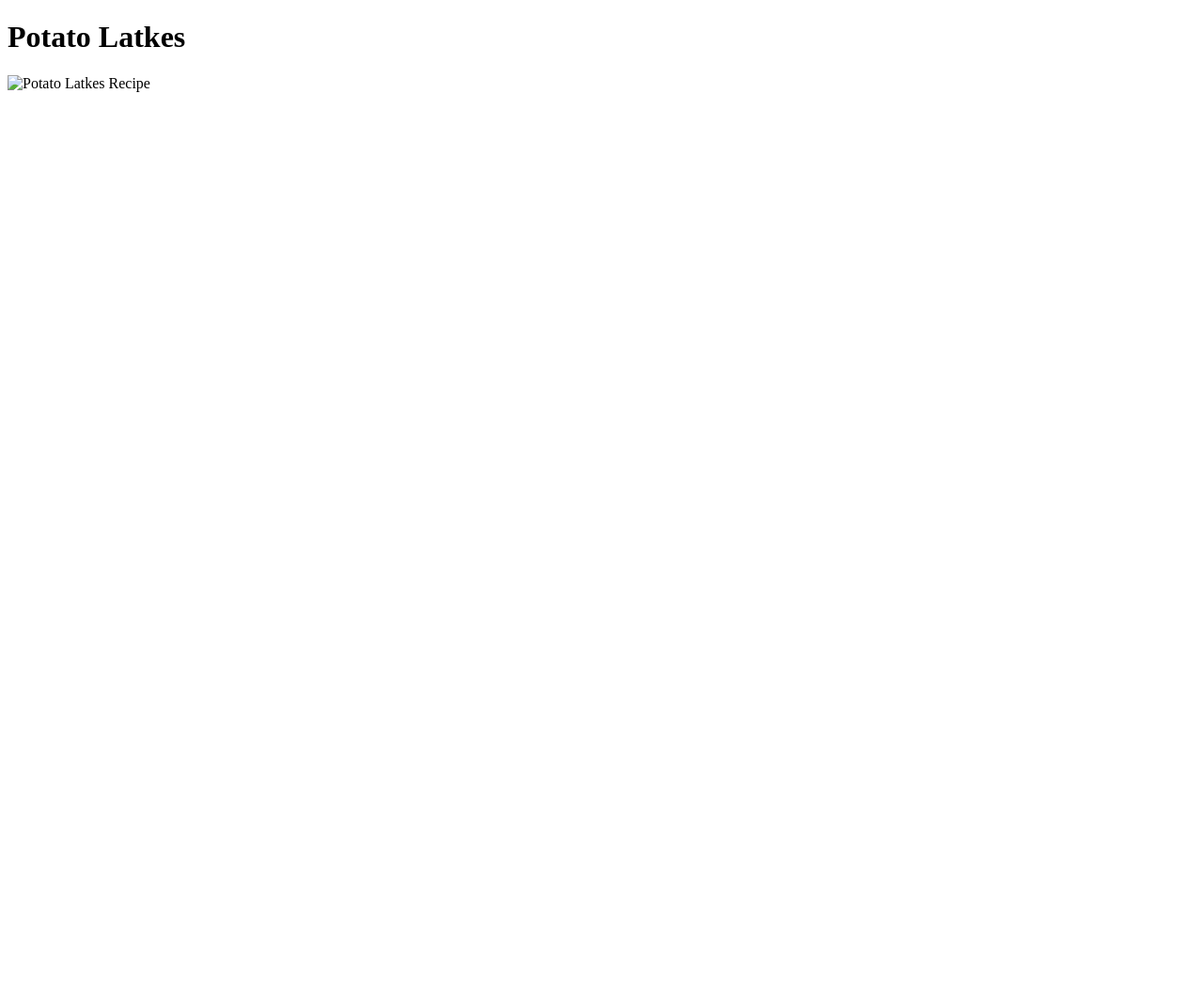
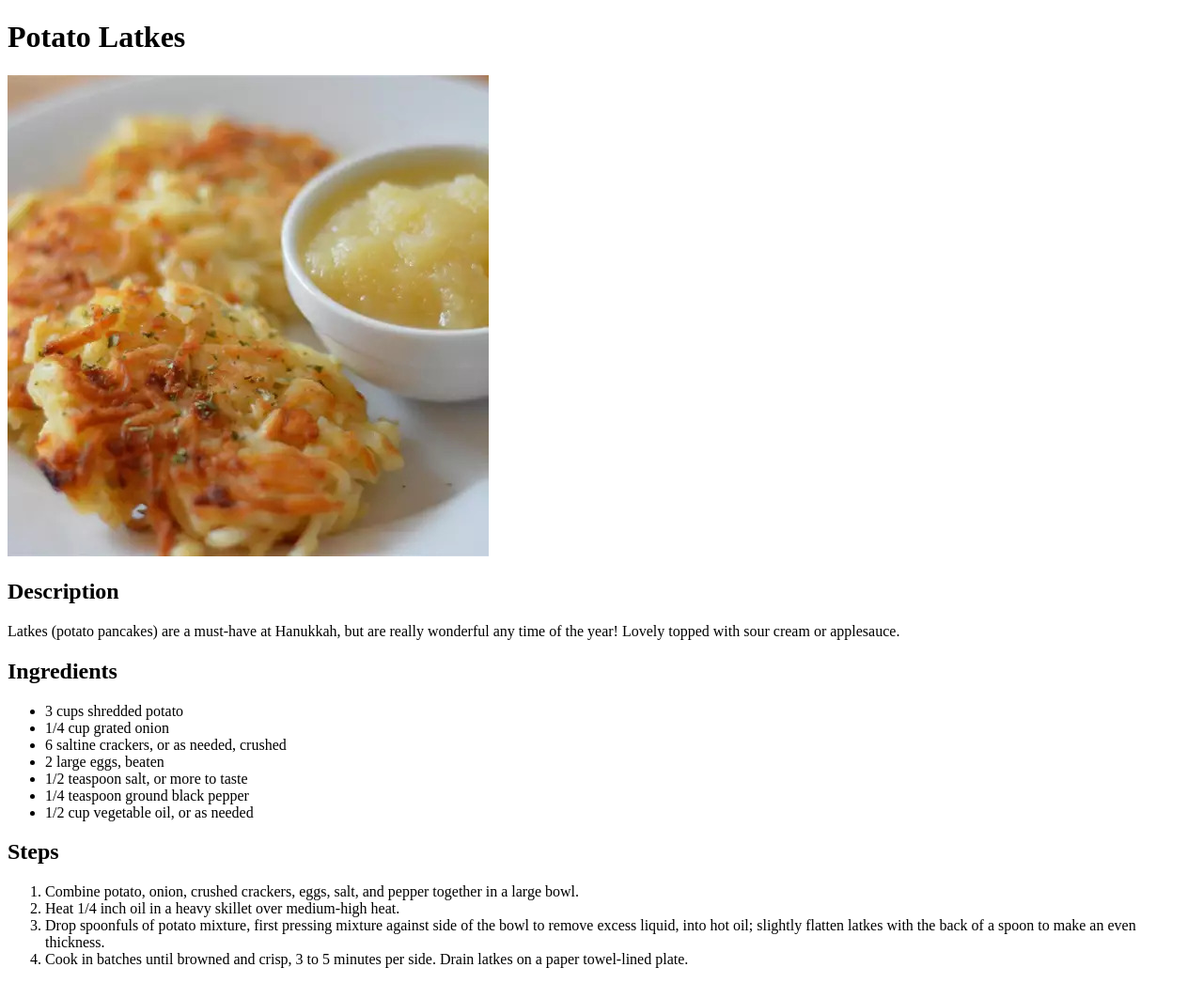
Before and after one commit to augustasrimke/odin-recipes, a plain HTML site: page recipes/potatolatkes.html in a window 1280 px wide. Shown: the whole page at 94% size. Before the commit the page ends 800 px from the top, so only its background shows below. Drawn offline with Linux system fonts and the light colour scheme.

Commit message:
Change image directory

```diff
--- a/recipes/potatolatkes.html
+++ b/recipes/potatolatkes.html
@@ -6,6 +6,25 @@
     <title>Potato Latkes Recipe</title>
     <body>
         <p><h1>Potato Latkes</h1></p>
-        <img src="./images/potatolatkes.jpg" alt="Potato Latkes Recipe">
+        <img src="../images/potatolatkes.jpg" alt="Potato Latkes Recipe">
+        <p><h2>Description</h2></p>
+        <p>Latkes (potato pancakes) are a must-have at Hanukkah, but are really wonderful any time of the year! Lovely topped with sour cream or applesauce.</p>
+        <p><h2>Ingredients</h2></p>
+        <ul>
+            <li>3 cups shredded potato</li>
+            <li>1/4 cup grated onion</li>
+            <li>6 saltine crackers, or as needed, crushed</li>
+            <li>2 large eggs, beaten</li>
+            <li>1/2 teaspoon salt, or more to taste</li>
+            <li>1/4 teaspoon ground black pepper</li>
+            <li>1/2 cup vegetable oil, or as needed</li>
+        </ul>
+        <p><h2>Steps</h2></p>
+        <ol>
+            <li>Combine potato, onion, crushed crackers, eggs, salt, and pepper together in a large bowl.</li>
+            <li>Heat 1/4 inch oil in a heavy skillet over medium-high heat.</li>
+            <li>Drop spoonfuls of potato mixture, first pressing mixture against side of the bowl to remove excess liquid, into hot oil; slightly flatten latkes with the back of a spoon to make an even thickness.</li>
+            <li>Cook in batches until browned and crisp, 3 to 5 minutes per side. Drain latkes on a paper towel-lined plate.</li>
+        </ol>
     </body>
 </html>
```
